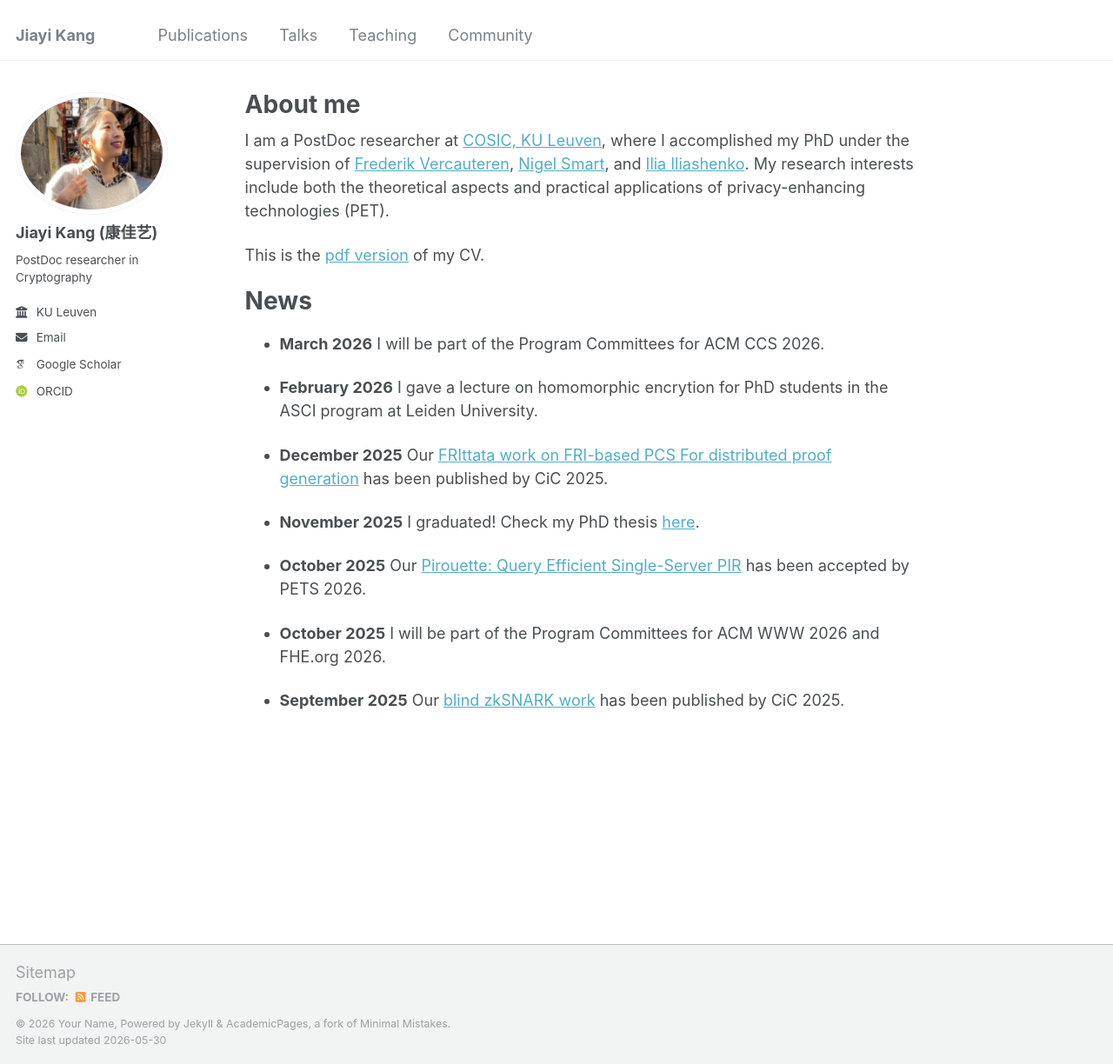
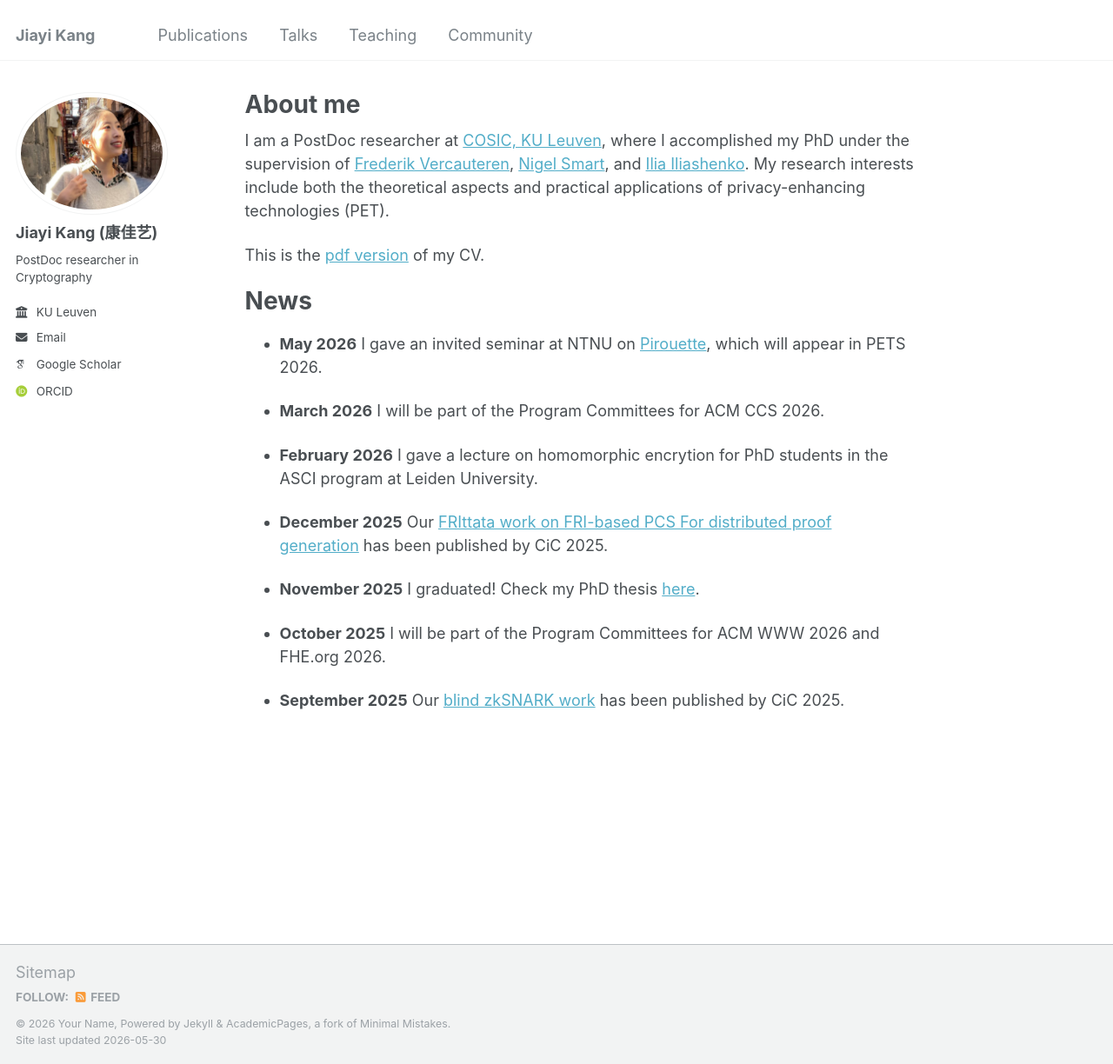
Before and after one commit to jiayikang2/jiayikang2.github.io, a Jekyll site: the page built from _pages/about.md, in a window 1280 px wide and 1224 px high. Shown: the whole window at 87% size. Built offline with Jekyll 4.4.1, drawn with Linux system fonts in a browser that asks for light colours; some web fonts are replaced.

Commit message:
NTNU talk

```diff
--- a/_pages/about.md
+++ b/_pages/about.md
@@ -15,6 +15,8 @@ This is the [pdf version](/files/resume.pdf) of my CV.
 
 News
 ======
+ - **May 2026** I gave an invited seminar at NTNU on [Pirouette](https://eprint.iacr.org/2025/680), which will appear in PETS 2026.
+
  - **March 2026** I will be part of the Program Committees for ACM CCS 2026.
 
  - **February 2026** I gave a lecture on homomorphic encrytion for PhD students in the ASCI program at Leiden University.
@@ -23,8 +25,6 @@ News
 
 - **November 2025** I graduated! Check my PhD thesis [here](/files/phd_thesis_nopreface.pdf).
 
- - **October 2025** Our [Pirouette: Query Efficient Single-Server PIR](https://eprint.iacr.org/2025/680) has been accepted by PETS 2026.
-
  - **October 2025** I will be part of the Program Committees for ACM WWW 2026 and FHE.org 2026.
 
  - **September 2025** Our [blind zkSNARK work](https://eprint.iacr.org/2024/1684) has been published by CiC 2025.
```
Also changed, not shown: _pages/talks.md (+3 -0 lines), 1 other file.
